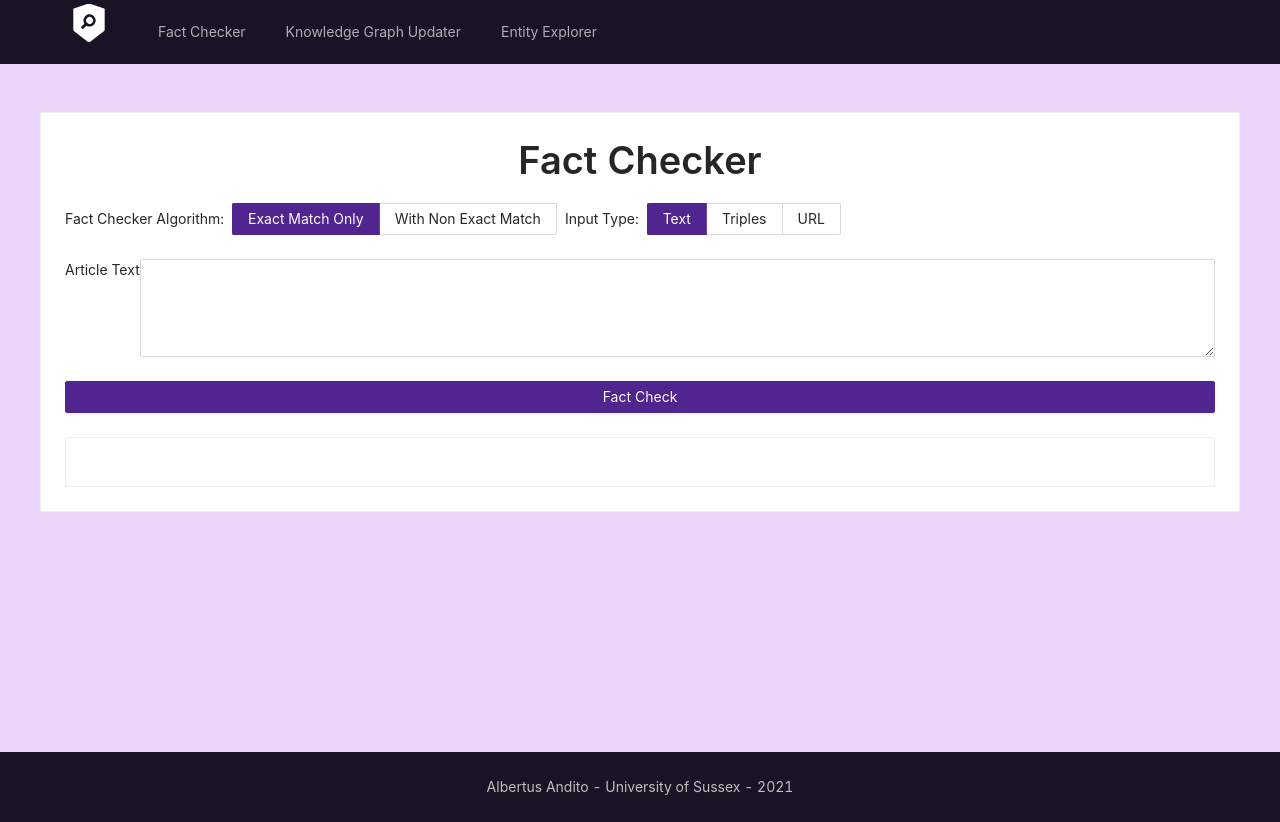
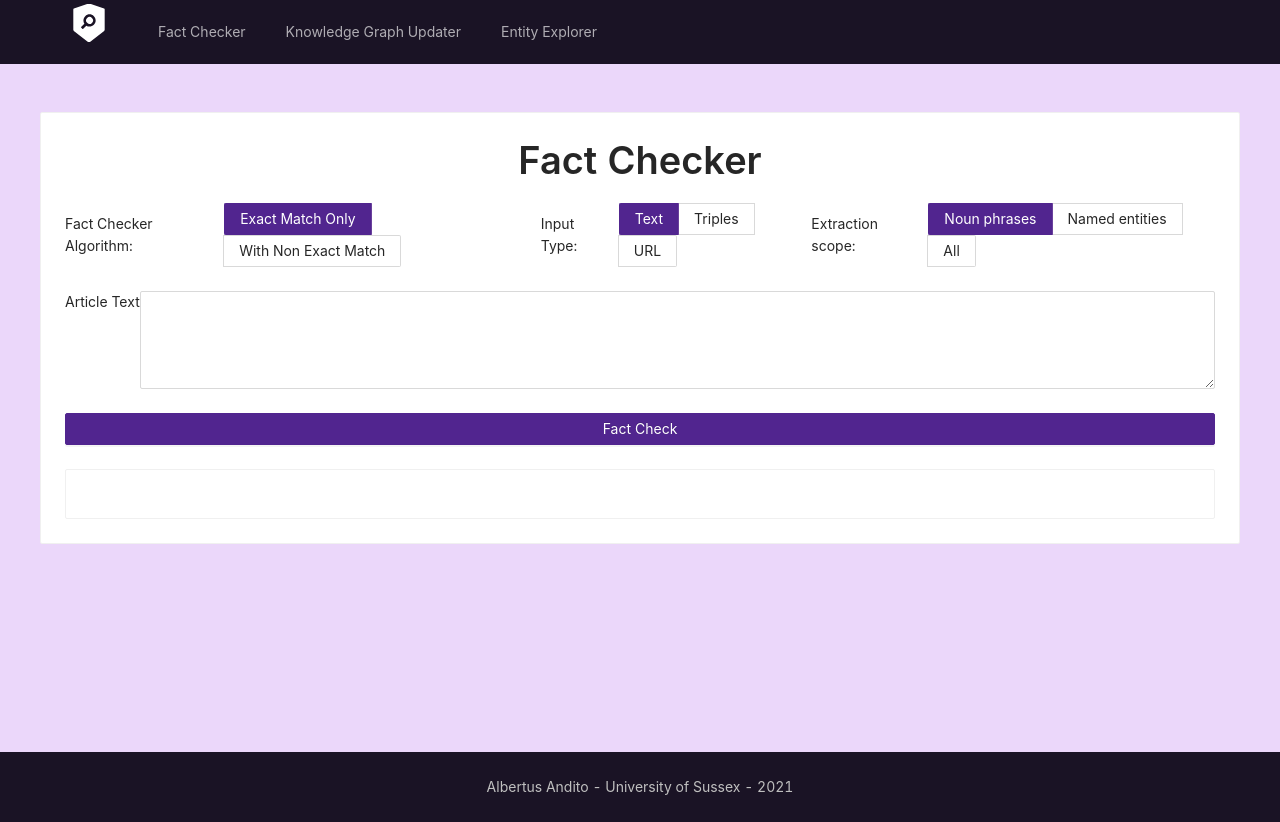
Before and after one commit to albertus-andito/fake-news-detection, a React (Create React App) app in the folder ui/: page /fact-checker in a window 1280 px wide. Built offline with nearby package versions, Linux system fonts and the light colour scheme.

Commit message:
ui: allow choosing extraction_scope when fact-checking

```diff
--- a/ui/src/views/FactCheckerView.js
+++ b/ui/src/views/FactCheckerView.js
@@ -56,12 +56,14 @@ function handleFactCheckResponse(response, setLoading, setExactMatch, setPossibl
     setUnknown(unknown);
 }
 
-function ArticleTextForm({loading, setLoading, algorithm, setExactMatch, setPossibleMatch, setConflict, setUnknown}) {
+function ArticleTextForm({loading, setLoading, algorithm, extractionScope, setExactMatch, setPossibleMatch, setConflict,
+                             setUnknown}) {
     const onSubmit = (values) => {
         setLoading(true);
         console.log('Submitted', values);
         axios.post(`/fc/${algorithm}/fact-check/`, {
-            text: values.text
+            text: values.text,
+            extraction_scope: extractionScope,
         })
         .then(function (response) {
             handleFactCheckResponse(response, setLoading, setExactMatch, setPossibleMatch, setConflict, setUnknown);
@@ -140,12 +142,14 @@ function TriplesForm({loading, setLoading, algorithm, setExactMatch, setPossible
     );
 }
 
-function URLForm({ loading, setLoading, algorithm, setExactMatch, setConflict, setPossibleMatch, setUnknown }) {
+function URLForm({ loading, setLoading, algorithm, extractionScope, setExactMatch, setConflict, setPossibleMatch,
+                     setUnknown }) {
     const onSubmit = (values) => {
         setLoading(true);
         console.log('Submitted', values);
         axios.post(`/fc/${algorithm}/fact-check/url/`, {
-            url: values.url
+            url: values.url,
+            extraction_scope: extractionScope,
         })
         .then(function (response) {
             handleFactCheckResponse(response, setLoading, setExactMatch, setPossibleMatch, setConflict, setUnknown);
@@ -296,6 +300,7 @@ function FactCheckerView() {
     const [loading, setLoading] = useState(false);
     const [algorithm, setAlgorithm] =  useState('exact');
     const [inputType, setInputType] = useState('text');
+    const [extractionScope, setExtractionScope] = useState('noun_phrases')
     const [exactMatch, setExactMatch] = useState([]);
     const [possibleMatch, setPossibleMatch] = useState([]);
     const [conflict, setConflict] = useState([]);
@@ -309,6 +314,10 @@ function FactCheckerView() {
         setInputType(e.target.value);
     }
 
+    const onExtractionScopeChange = (e) =>{
+        setExtractionScope(e.target.value);
+    }
+
     const inputTypes = [
         { label: 'Text', value: 'text' },
         { label: 'Triples', value: 'triples' },
@@ -319,6 +328,12 @@ function FactCheckerView() {
         { label: 'Exact Match Only', value: 'exact'},
         { label: 'With Non Exact Match', value: 'non-exact'},
     ];
+
+    const extractionScopes = [
+        { label: 'Noun phrases', value: 'noun_phrases'},
+        { label: 'Named entities', value: 'named_entities'},
+        { label: 'All', value: 'all'},
+    ]
 
     const columns = [
         {
@@ -390,9 +405,19 @@ function FactCheckerView() {
                     optionType='button'
                     buttonStyle='solid'
                 />
+
+                Extraction scope:
+                <Radio.Group
+                    options={extractionScopes}
+                    value={extractionScope}
+                    onChange={onExtractionScopeChange}
+                    optionType='button'
+                    buttonStyle='solid'
+                />
             </Space>
 
             {inputType === 'text' && <ArticleTextForm loading={loading} setLoading={setLoading} algorithm={algorithm}
+                                                      extractionScope={extractionScope}
                                                       setExactMatch={setExactMatch} setPossibleMatch={setPossibleMatch}
                                                       setConflict={setConflict} setUnknown={setUnknown}/>}
 
@@ -401,6 +426,7 @@ function FactCheckerView() {
                                                      setConflict={setConflict} setUnknown={setUnknown}/>}
 
             {inputType === 'url' && <URLForm loading={loading} setLoading={setLoading} algorithm={algorithm}
+                                             extractionScope={extractionScope}
                                              setExactMatch={setExactMatch} setPossibleMatch={setPossibleMatch}
                                              setConflict={setConflict} setUnknown={setUnknown}/>}
 
```
